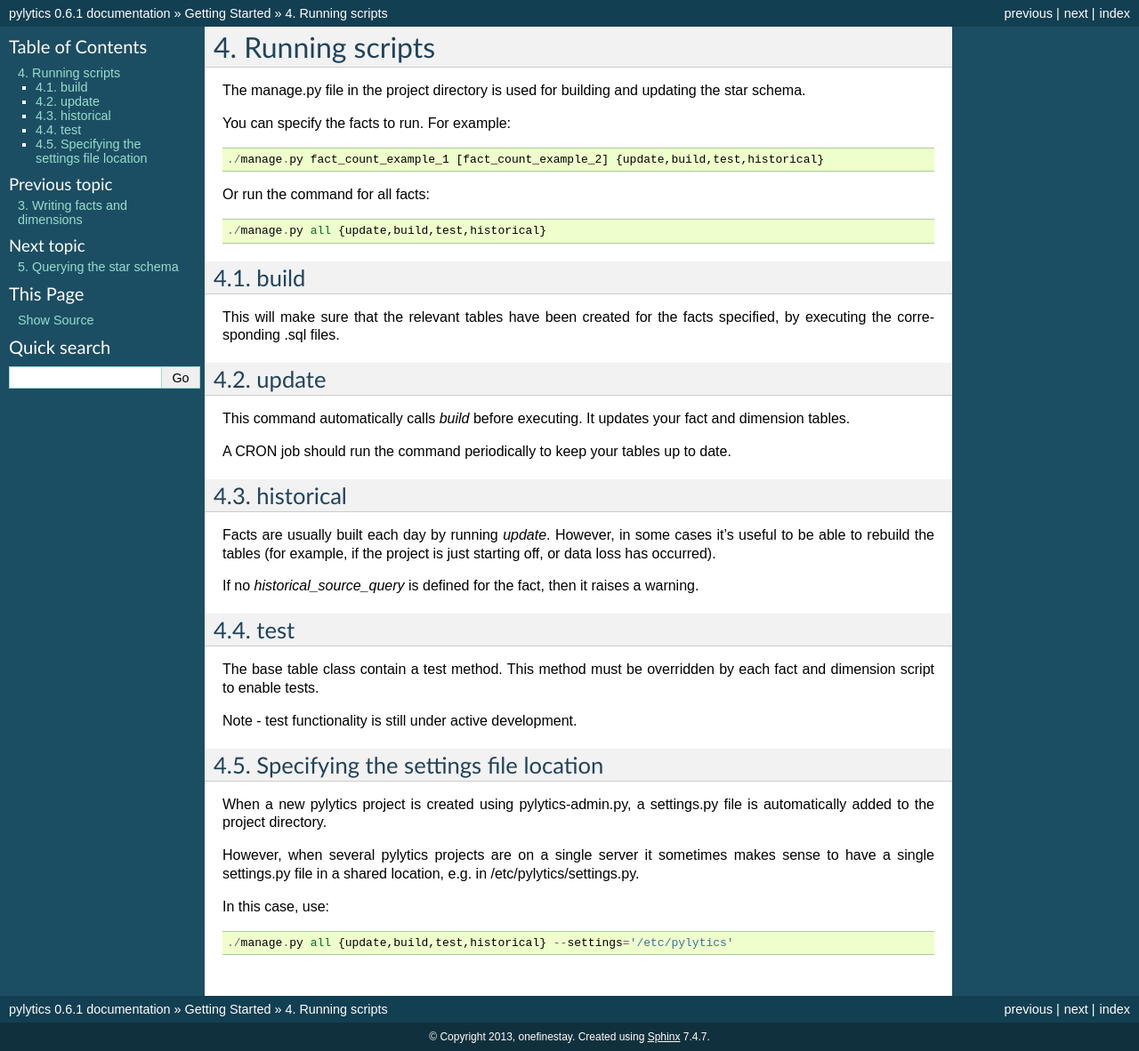
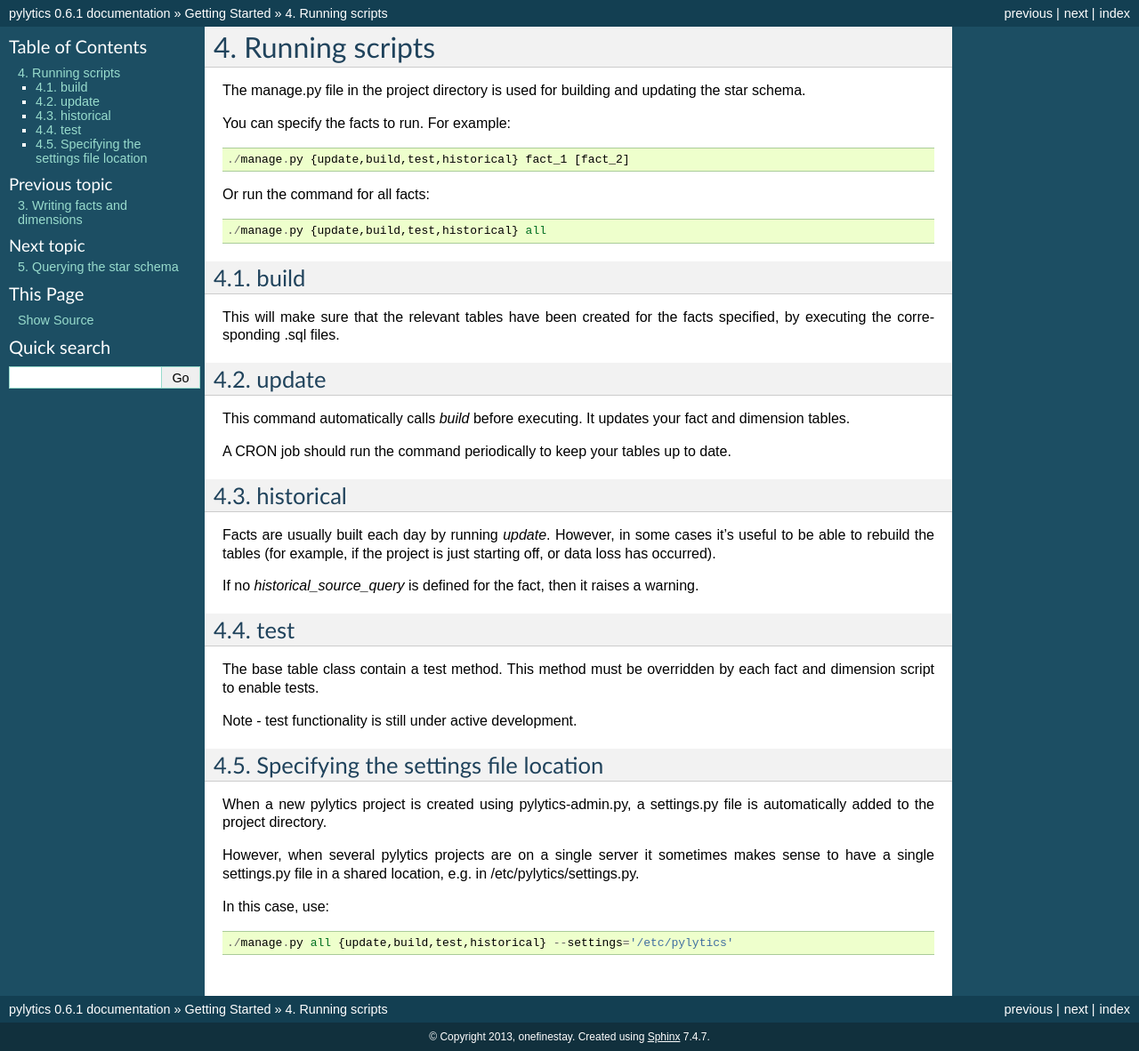
Before and after one commit to onefinestay/pylytics, a Sphinx documentation site: the page built from docs/getting-started/running-scripts.rst, in a window 1280 px wide. Shown: the whole page at 89% size. Built offline with Sphinx 7.4.7, drawn with Linux system fonts in a browser that asks for light colours.

Commit message:
changed manage command docs

```diff
--- a/docs/getting-started/running-scripts.rst
+++ b/docs/getting-started/running-scripts.rst
@@ -4,11 +4,11 @@ The manage.py file in the project directory is used for building and updating th
 
 You can specify the facts to run. For example::
 
-    ./manage.py fact_count_example_1 [fact_count_example_2] {update,build,test,historical}
+    ./manage.py {update,build,test,historical} fact_1 [fact_2]
 
 Or run the command for all facts::
 
-    ./manage.py all {update,build,test,historical}
+    ./manage.py {update,build,test,historical} all
 
 
 build
```
